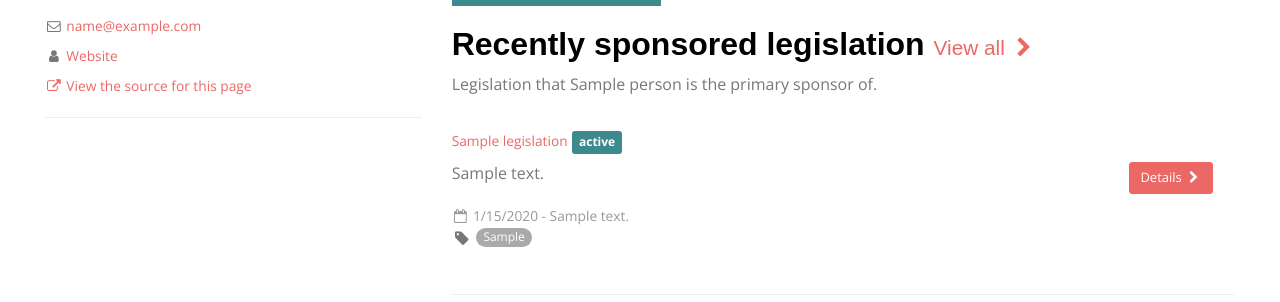
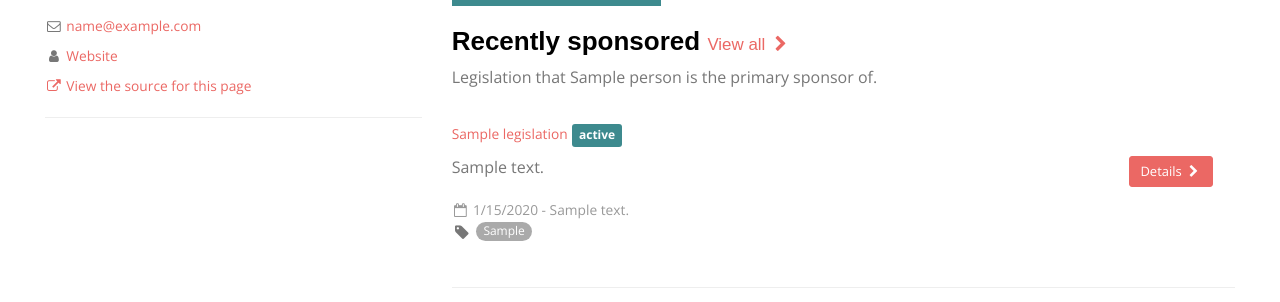
Before and after one commit to datamade/nyc-councilmatic, a Django app: template core/templates/core/person.html in a window 1280 px wide. Shown: the part 206-508 px from the top of the page. Run offline with Django 3.2, Linux system fonts and the light colour scheme; the template is opened without the code that fills it: most values are stand-ins (such as "Sample title", 1, 10 or a date in 2020); parts of the project's set-up code (start-up, migrations or seed data) failed here and were passed over; some libraries are stand-ins or nearby versions; some web fonts are replaced.

Commit message:
person page tweaks, closes #102

```diff
--- a/core/templates/core/person.html
+++ b/core/templates/core/person.html
@@ -88,10 +88,10 @@
             </ul>
 
             {% if request.GET.view == 'bills' or request.GET.view == None %}
-                <h2>
-                    Recently sponsored legislation
+                <h3>
+                    Recently sponsored
                     <small><a href='/search/?q=&selected_facets=sponsorships_exact:{{person.name}}'>View all <i class='fa fa-fw fa-chevron-right'></i></a></small>
-                </h2>
+                </h3>
                 <p>Legislation that {{person.name}} is the primary sponsor of.</p><br/>
 
                 {% for legislation in sponsored_legislation %}
@@ -105,7 +105,7 @@
             {% endif %}
 
             {% if request.GET.view == 'committees' %}
-                <h2>Committees</h2>
+                <h3>Committees</h3>
                 {% if memberships %}
                 <div class="table-responsive">
                     <table class='table table-responsive'>
--- a/core/views.py
+++ b/core/views.py
@@ -131,7 +131,7 @@ def person(request, slug):
         'chairs': chairs,
         'memberships': memberships,
         'sponsorships': sponsorships,
-        'sponsored_legislation': [s.bill for s in sponsorships]
+        'sponsored_legislation': [s.bill for s in sponsorships][:10]
     }
 
     return render(request, 'core/person.html', context)
```
